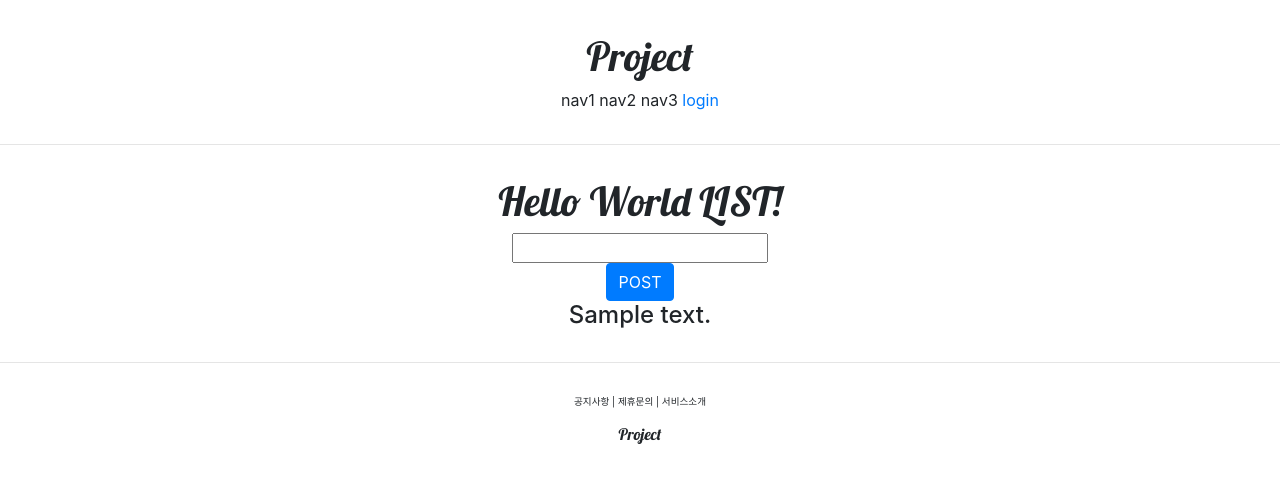
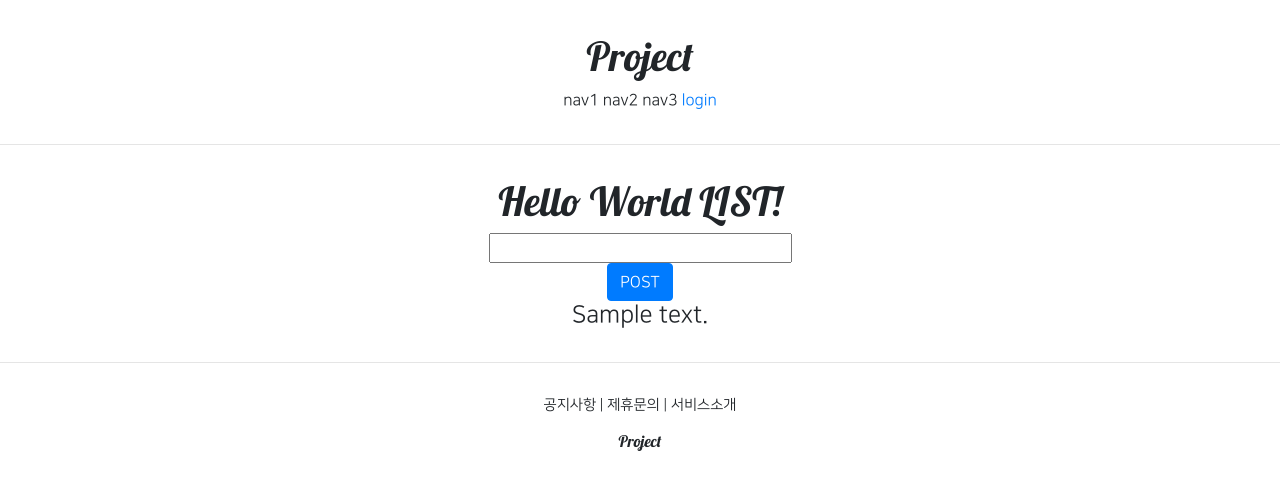
Before and after one commit to YJ-Lee-Kim/django-practic, a Django app: template accountapp/templates/accountapp/hello_world.html in a window 1280 px wide. Shown: the top 490 px of the page. Run offline with Django 4.2, Linux system fonts and the light colour scheme; the template is opened without the code that fills it: values that come from a table or form of the project are taken from there, others are empty; tables that the repository leaves empty hold one stand-in row (values such as "Sample post"); parts of the project's set-up code (start-up, migrations or seed data) failed here and were passed over; some libraries are stand-ins or nearby versions.

Commit message:
django course 23

```diff
--- a/project/settings.py
+++ b/project/settings.py
@@ -50,6 +50,7 @@ INSTALLED_APPS = [
     'django.contrib.sessions',
     'django.contrib.messages',
     'django.contrib.staticfiles',
+    'bootstrap4',
     'accountapp',
 ]
 
--- a/static/base.css
+++ b/static/base.css
@@ -3,7 +3,7 @@
 }
 
 .project_footer_button{
-    font-size: .6rem;
+    font-size: .9rem;
 }
 
 .project_footer{
--- a/templates/base.html
+++ b/templates/base.html
@@ -3,7 +3,7 @@
 
 {% include 'head.html' %}
 
-<body>
+<body style="font-family: 'NanumSquareR';">
 
     {% include 'header.html' %}
 
--- a/templates/head.html
+++ b/templates/head.html
@@ -14,4 +14,28 @@
 
     <!--DEFAULT CSS LINK-->
     <link rel="stylesheet" type="text/css" href="{% static 'base.css' %}">
+
+    <style>
+        @font-face {
+           font-family: 'NanumSquareR';
+           src: local('NanumSquareR'),
+           url("{% static 'fonts/NanumSquareR.otf' %}") format("opentype");
+        }
+        @font-face {
+           font-family: 'NanumSquareEB';
+           src: local('NanumSquareEB'),
+           url("{% static 'fonts/NanumSquareEB.otf' %}") format("opentype");
+        }
+        @font-face {
+           font-family: 'NanumSquareB';
+           src: local('NanumSquareB'),
+           url("{% static 'fonts/NanumSquareB.otf' %}") format("opentype");
+        }
+        @font-face {
+           font-family: 'NanumSquareL';
+           src: local('NanumSquareL'),
+           url("{% static 'fonts/NanumSquareL.otf' %}") format("opentype");
+        }
+
+    </style>
 </head>
```
Also changed, not shown: accountapp/templates/accountapp/create.html (+7 -3 lines), accountapp/templates/accountapp/login.html (+5 -4 lines), static/fonts/NanumSquareB.otf (added), static/fonts/NanumSquareEB.otf (added), static/fonts/NanumSquareL.otf (added), static/fonts/NanumSquareR.otf (added).
